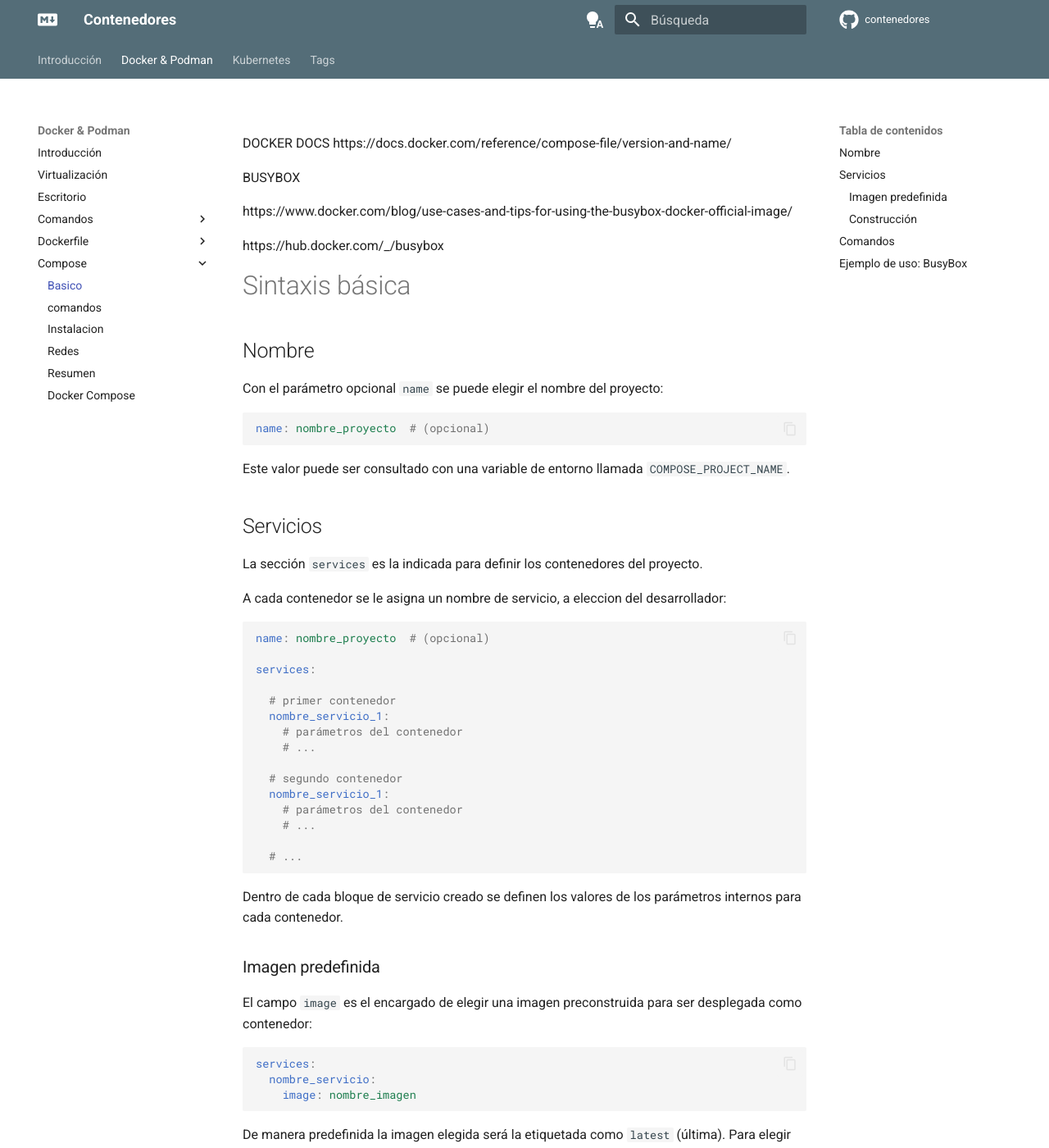
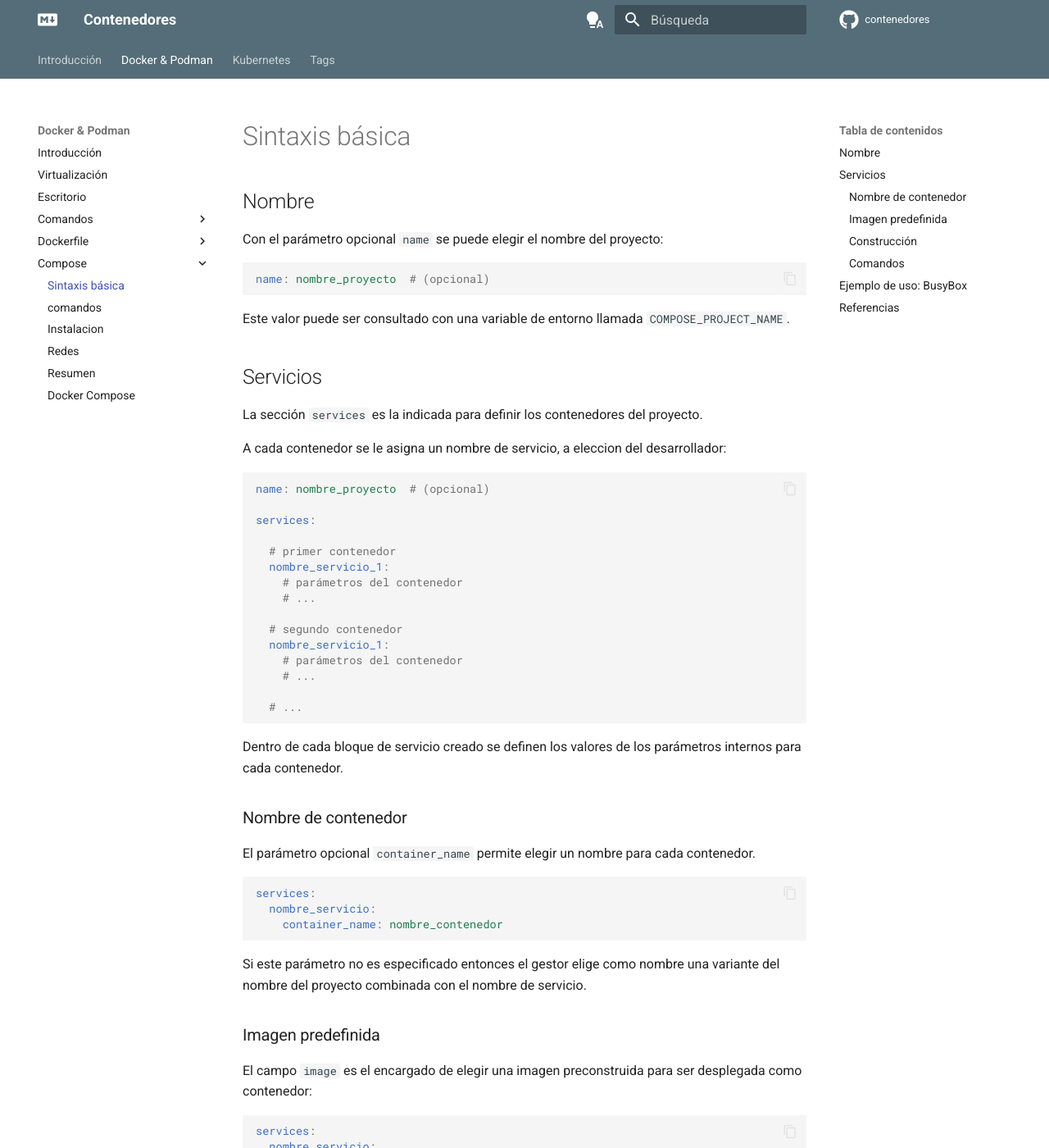
Before and after one commit to alejrot/contenedores, an MkDocs documentation site: the page built from docs/docker/compose/basico.md, in a window 1280 px wide and 1400 px high. Shown: the whole window at 82% size. Built offline with MkDocs 1.6.1 and Material for MkDocs 9.7.7, drawn with Linux system fonts in a browser that asks for light colours; plug-ins that fetch from the network failed and are left out; comment, search, counter and statistics services are not loaded; some of the changed text lies outside the part shown.

````diff
--- a/compose.yml
+++ b/compose.yml
@@ -3,6 +3,7 @@ services:
 
   contenedores:
     build:  .
+    image:  mkdocs-local:contenedores
     container_name: contenedores
     ports:
       - "${PORT:-8000}:8000"
--- a/docs/docker/compose/basico.md
+++ b/docs/docker/compose/basico.md
@@ -1,15 +1,3 @@
-
-DOCKER DOCS
-https://docs.docker.com/reference/compose-file/version-and-name/
-
-
-BUSYBOX
-
-https://www.docker.com/blog/use-cases-and-tips-for-using-the-busybox-docker-official-image/
-
-https://hub.docker.com/_/busybox
-
-
 
 # Sintaxis básica
 
@@ -25,8 +13,6 @@ name: nombre_proyecto  # (opcional)
 
 Este valor puede ser consultado con una variable de entorno llamada
 `COMPOSE_PROJECT_NAME`.
-
-
 
 ## Servicios
 
@@ -56,6 +42,22 @@ services:
 
 Dentro de cada bloque de servicio creado
 se definen los valores de los parámetros internos para cada contenedor.
+
+
+### Nombre de contenedor
+
+El parámetro opcional `container_name` permite elegir un nombre
+para cada contenedor.
+
+```yaml
+services:
+  nombre_servicio:
+    container_name: nombre_contenedor
+```
+Si este parámetro no es especificado
+entonces el gestor elige como nombre
+una variante del nombre del proyecto
+combinada con el nombre de servicio.
 
 
 
@@ -101,9 +103,6 @@ services:
 Este archivo sólo se utilizará la primera vez que se realice el despliegue.
 
 
-
-
-
 !!! tip "`image` vs `build`"
 
     Los parámetros `image` y `build` pueden usarse juntos
@@ -112,7 +111,7 @@ Este archivo sólo se utilizará la primera vez que se realice el despliegue.
 
 
 
-## Comandos
+### Comandos
 
 El campo `command` permite sobreescribir el comando (`CMD`)
 predefinido dentro del Dockerfile de la imagen usada,
@@ -132,8 +131,18 @@ name: comando_busybox
 
 services:
   contenedor_basico:
+    container_name: demo_busybox
     image: busybox:1.37.0-glibc
     command: echo "Me llamo '${COMPOSE_PROJECT_NAME}'"
 ```
 
 Más versiones de BusyBox: [Docker Hub](https://hub.docker.com/_/busybox)
+
+## Referencias
+
+[Docker Docs - Version and name top-level elements](https://docs.docker.com/reference/compose-file/version-and-name/)
+
+[Docker.com - How to Use the BusyBox Docker Official Image](https://www.docker.com/blog/use-cases-and-tips-for-using-the-busybox-docker-official-image/)
+
+
+[Docker Hub - BusyBox](https://hub.docker.com/_/busybox)
--- a/mkdocs.yml
+++ b/mkdocs.yml
@@ -181,6 +181,8 @@ plugins:
   - tags:
       tags_file: tags.md
 
+  - pagetree
+
 
   # habilitacion por grupo
   # grupo Nº1: servidor remoto ('Continuous Integration')
--- a/requirements.txt
+++ b/requirements.txt
@@ -9,3 +9,4 @@ mkdocs-glightbox
 mkdocs-rss-plugin
 mkdocs-git-committers-plugin-2
 mkdocs-git-authors-plugin
+mkdocs-pagetree-plugin
````
Also changed, not shown: docs/docker/compose/index.md (+45 -0 lines), docs/docker/compose/instalacion.md (+37 -0 lines), docs/docker/compose/volumes.md (added), 1 other file.
